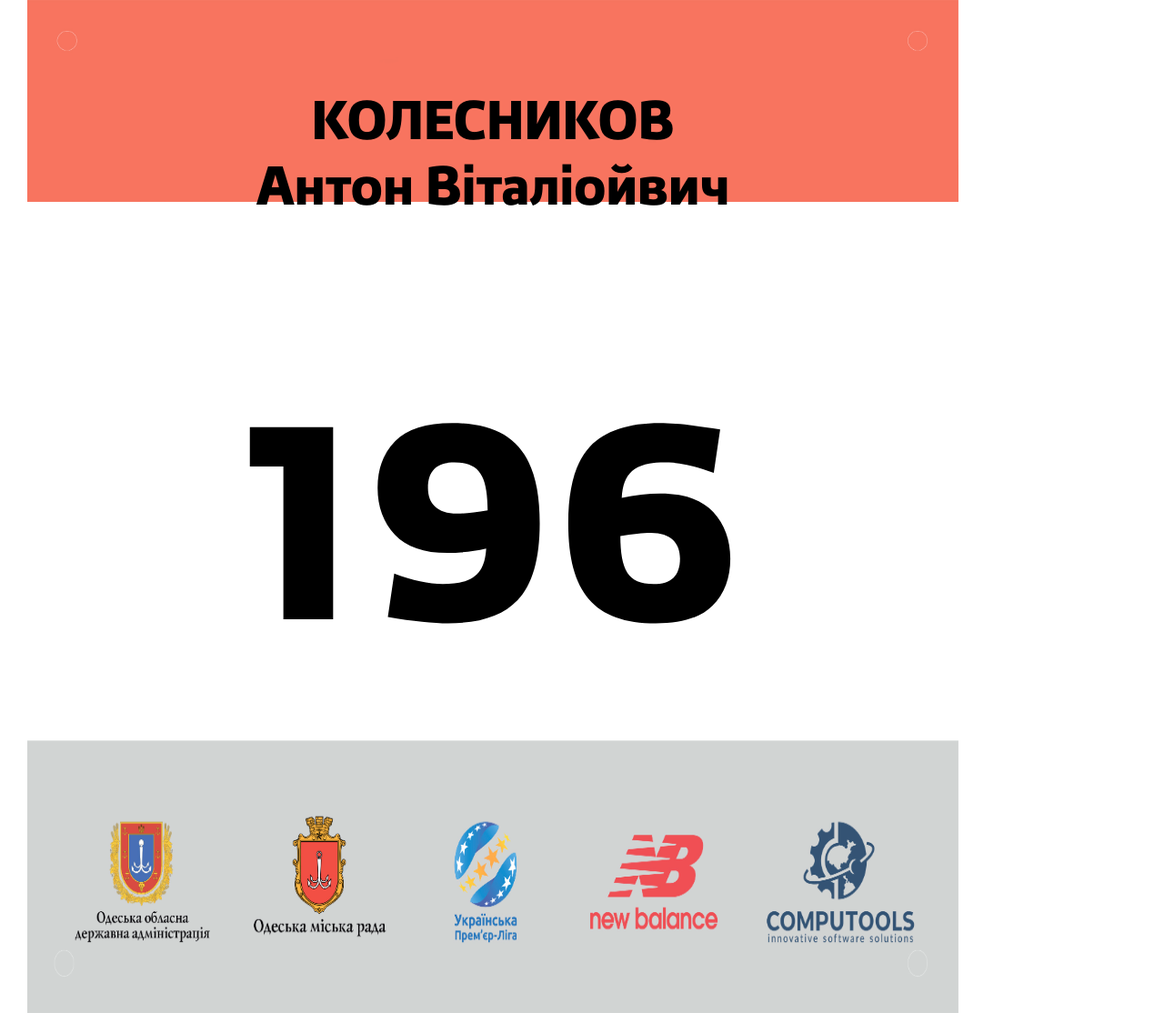
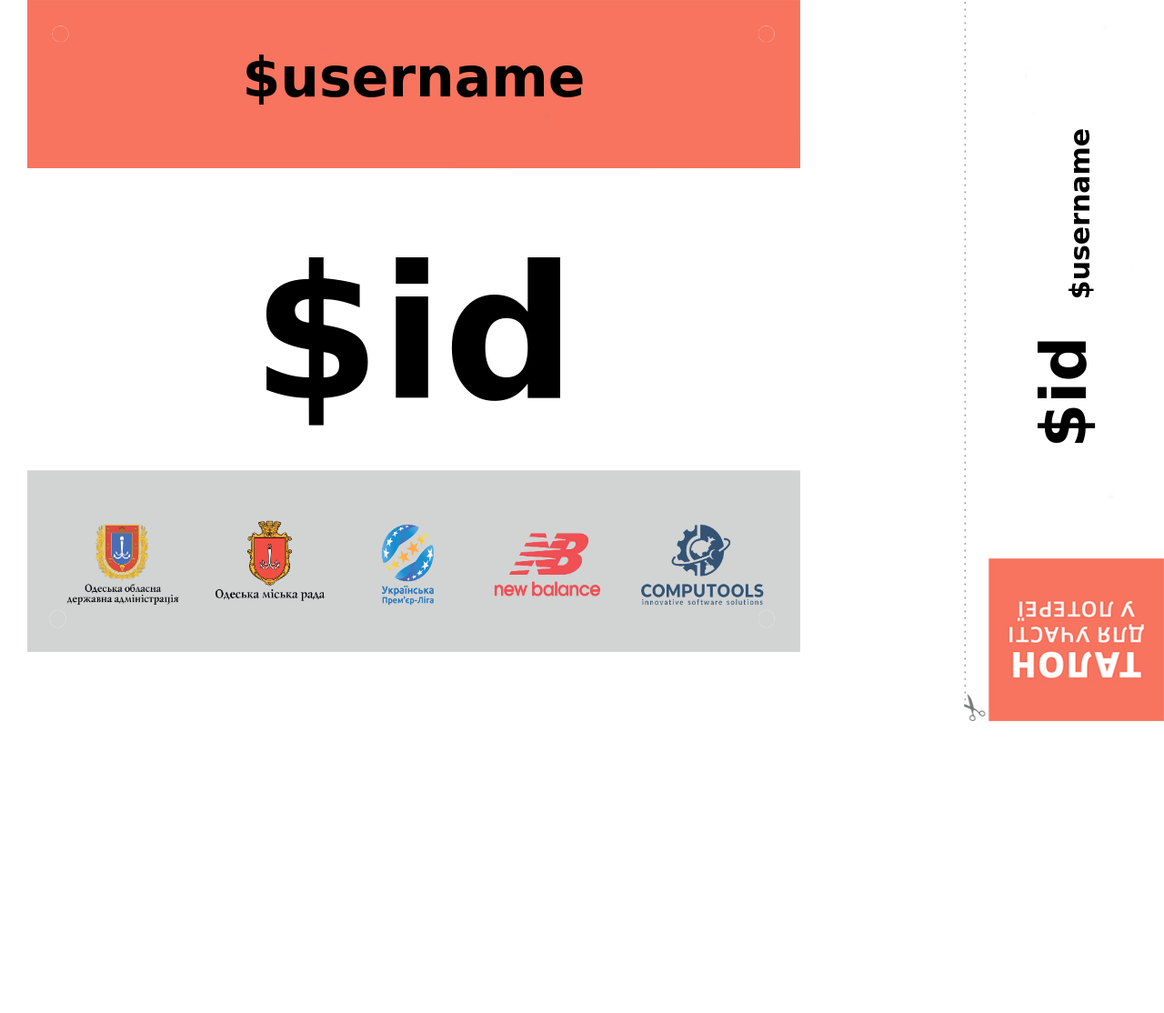
Before and after one commit to runo94/landing_with_pdf_generation, a PHP site: page /test.html in a window 1280 px wide. Shown: the whole page at 91% size. After the commit the page ends 793 px from the top, so only its background shows below. Run offline with PHP 8.4, Linux system fonts and the light colour scheme.

Commit message:
90% of work has done, finish is not far ;)

```diff
--- a/config.php
+++ b/config.php
@@ -4,3 +4,8 @@ $database = 'run_people'; // имя базы данных
 $user = 'root'; // имя пользователя
 $password = ''; // пароль
 ?>
+
+
+
+
+var_dump($result);
--- a/js/main.js
+++ b/js/main.js
@@ -25,10 +25,4 @@ jQuery(document).ready(function($){
             }
         });
     });
-    $("#uplForm").submit(function() {
-        $.ajax({
-            type: "POST",
-            url: './create-pdf.php'
-        });
-    });
 });
--- a/test.html
+++ b/test.html
@@ -1,15 +1,105 @@
-<HTML>
-<HEAD>
-<TITLE>Заголовок страницы</TITLE>
-<META NAME="Keywords" CONTENT="Ключевые слова">
-<META NAME="Description" CONTENT="Всякого рода описалово">
-</HEAD>
-<BODY>
-<style>body{padding: 0; margin: 0;}h1,header h2{font-family:Foros-Bold;text-align:center}header,img{width:80%;height:300px;margin:0 0 0 30px}@font-face{font-family:Foros-Bold;src:url(fonts/Foros-Bold.WOFF)}header{display:block;position:relative;background:url(img/bg_pdf_head.jpg) top center no-repeat;padding:100px 0 0;background-size:100%}header h2{font-size:60px;margin:0 auto;display:block}header h2 span{text-transform:uppercase}h1{font-size:320px;margin:0 0 30px 30px;width:80%}img{background:url(img/bg_pdf_head.jpg)}</style>
-<header>
-<h2><span>Колесников</span><br> Антон Віталіойвич</h2>
-</header>
-<h1>196</h1>
-<img src="./img/bg_pdf_footer.jpg">
-</BODY>
-</HTML>
+<html>
+<body>
+<style>div,
+h1,
+header,
+img {
+    width: 850px
+}
+
+div,
+header,
+span {
+    display: block;
+    position: relative
+}
+
+h1,
+header h2,
+span h2,
+span h3 {
+    text-align: center
+}
+
+header,
+img {
+    height: 200px;
+    margin: 0 0 0 30px
+}
+
+body,
+html {
+    padding: 0!important;
+    margin: 0!important
+}
+
+body {
+    font-family: DejaVu Sans;
+    padding: 0;
+    margin: 0
+}
+
+header {
+    background: url(img/bg_pdf_head.jpg) top center no-repeat;
+    padding: 50px 0 0;
+    background-size: 100%
+}
+
+header h2 {
+    font-size: 60px;
+    margin: 0 auto;
+    display: block
+}
+
+h1 {
+    font-size: 203px;
+    margin: 0 0 31px 30px
+}
+
+div {
+    float: left
+}
+
+span {
+    float: right;
+    background: url(./img/bg_pdf_right.jpg) 100% 100% no-repeat;
+    background-size: cover;
+    height: 793px;
+    width: 220px
+}
+
+span h2 {
+    font-size: 70px;
+    transform: rotate(270deg);
+    margin-top: 120px;
+    position: relative;
+    display: block;
+}
+
+span h3 {
+    font-size: 30px;
+    transform: rotate(270deg);
+    margin-top: 200px;
+    position: relative;
+    display: block;
+}
+
+
+</style><div>
+    <header>
+        <h2> $username </h2>
+        </header>
+    <h1>  $id  </h1>
+    <img src="./img/bg_pdf_footer.jpg">
+    </div>
+<span>
+
+        <h3>
+
+            <br> $username
+        </h3>
+    <h2> $id </h2>
+    <!--<img src="./img/bg_pdf_right.jpg" width="100%">-->
+</span>
+</body>
+</html>
```
Also changed, not shown: addman.php (+10 -18 lines), img/bg_pdf_right.jpg (added), 4 other files.
